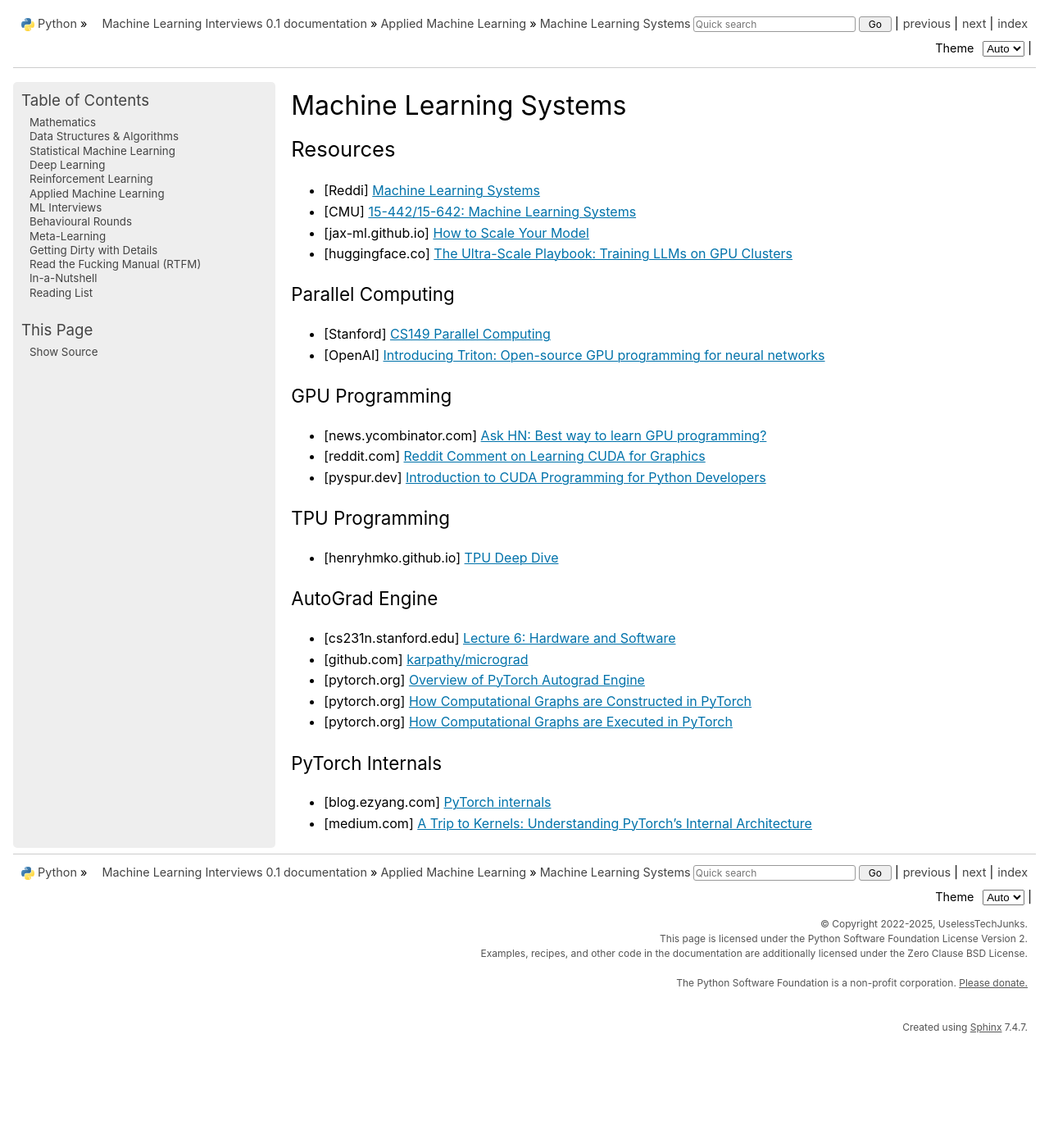
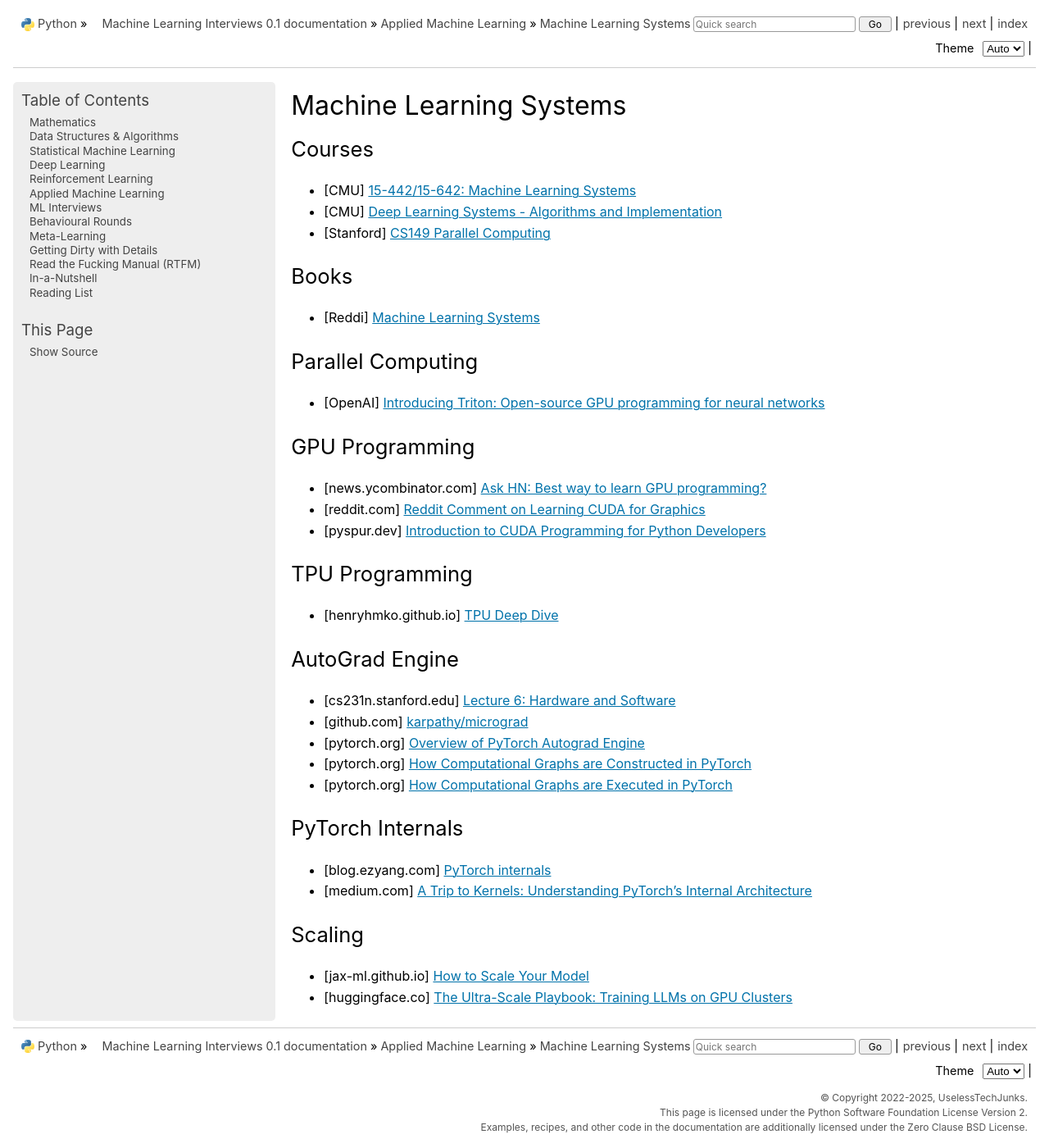
Before and after one commit to uselesstechjunks/leetcode, a Sphinx documentation site: the page built from docs/source/applied/sys/mlsys.rst, in a window 1280 px wide and 1400 px high. Shown: the whole window at 82% size. Built offline with Sphinx 7.4.7, drawn with Linux system fonts in a browser that asks for light colours; pages that are not in the unit, such as notebooks, are missing from menus.

Commit message:
Update mlsys.rst

```diff
--- a/docs/source/applied/sys/mlsys.rst
+++ b/docs/source/applied/sys/mlsys.rst
@@ -2,42 +2,51 @@
 Machine Learning Systems
 ###############################################################################
 *******************************************************************************
-Resources
+Courses
+*******************************************************************************
+- [CMU] `15-442/15-642: Machine Learning Systems <https://mlsyscourse.org/>`_
+- [CMU] `Deep Learning Systems - Algorithms and Implementation <https://dlsyscourse.org/>`_
+- [Stanford] `CS149 Parallel Computing <https://gfxcourses.stanford.edu/cs149/fall24>`_
+
+*******************************************************************************
+Books
 *******************************************************************************
 - [Reddi] `Machine Learning Systems <https://mlsysbook.ai/>`_
-- [CMU] `15-442/15-642: Machine Learning Systems <https://mlsyscourse.org/>`_
-- [jax-ml.github.io] `How to Scale Your Model <https://jax-ml.github.io/scaling-book/index>`_
-- [huggingface.co] `The Ultra-Scale Playbook: Training LLMs on GPU Clusters <https://huggingface.co/spaces/nanotron/ultrascale-playbook>`_
 
-===============================================================================
+*******************************************************************************
 Parallel Computing
-===============================================================================
-- [Stanford] `CS149 Parallel Computing <https://gfxcourses.stanford.edu/cs149/fall24>`_
+*******************************************************************************
 - [OpenAI] `Introducing Triton: Open-source GPU programming for neural networks <https://openai.com/index/triton/>`_
 
-===============================================================================
+*******************************************************************************
 GPU Programming
-===============================================================================
+*******************************************************************************
 - [news.ycombinator.com] `Ask HN: Best way to learn GPU programming? <https://news.ycombinator.com/item?id=38835813>`_
 - [reddit.com] `Reddit Comment on Learning CUDA for Graphics <https://old.reddit.com/r/GraphicsProgramming/comments/1fpi2cv/learning_cuda_for_graphics/loz9sm3/>`_
 - [pyspur.dev] `Introduction to CUDA Programming for Python Developers <https://www.pyspur.dev/blog/introduction_cuda_programming>`_
 
-===============================================================================
+*******************************************************************************
 TPU Programming
-===============================================================================
+*******************************************************************************
 - [henryhmko.github.io] `TPU Deep Dive <https://henryhmko.github.io/posts/tpu/tpu.html>`_
 
-===============================================================================
+*******************************************************************************
 AutoGrad Engine
-===============================================================================
+*******************************************************************************
 - [cs231n.stanford.edu] `Lecture 6: Hardware and Software <https://cs231n.stanford.edu/slides/2021/lecture_6.pdf>`_
 - [github.com] `karpathy/micrograd <https://github.com/karpathy/micrograd/>`_
 - [pytorch.org] `Overview of PyTorch Autograd Engine <https://pytorch.org/blog/overview-of-pytorch-autograd-engine/>`_
 - [pytorch.org] `How Computational Graphs are Constructed in PyTorch <https://pytorch.org/blog/computational-graphs-constructed-in-pytorch/>`_
 - [pytorch.org] `How Computational Graphs are Executed in PyTorch <https://pytorch.org/blog/how-computational-graphs-are-executed-in-pytorch/>`_
 
-===============================================================================
+*******************************************************************************
 PyTorch Internals
-===============================================================================
+*******************************************************************************
 - [blog.ezyang.com] `PyTorch internals <https://blog.ezyang.com/2019/05/pytorch-internals/>`_
 - [medium.com] `A Trip to Kernels: Understanding PyTorch’s Internal Architecture <https://medium.com/@hxu296/a-trip-to-kernels-understanding-pytorchs-internal-architecture-fc955aafd54c>`_
+
+*******************************************************************************
+Scaling
+*******************************************************************************
+- [jax-ml.github.io] `How to Scale Your Model <https://jax-ml.github.io/scaling-book/index>`_
+- [huggingface.co] `The Ultra-Scale Playbook: Training LLMs on GPU Clusters <https://huggingface.co/spaces/nanotron/ultrascale-playbook>`_
```
